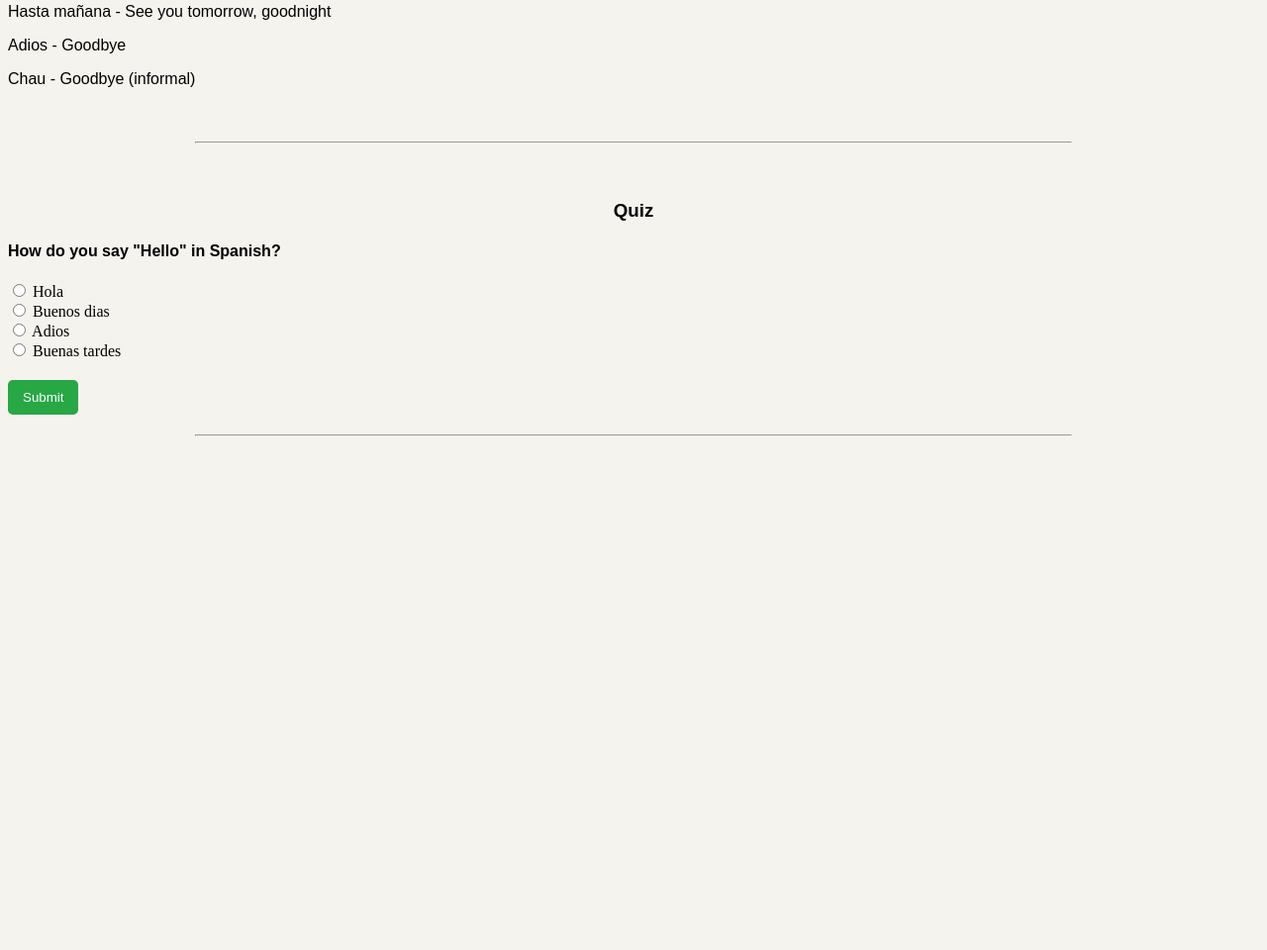
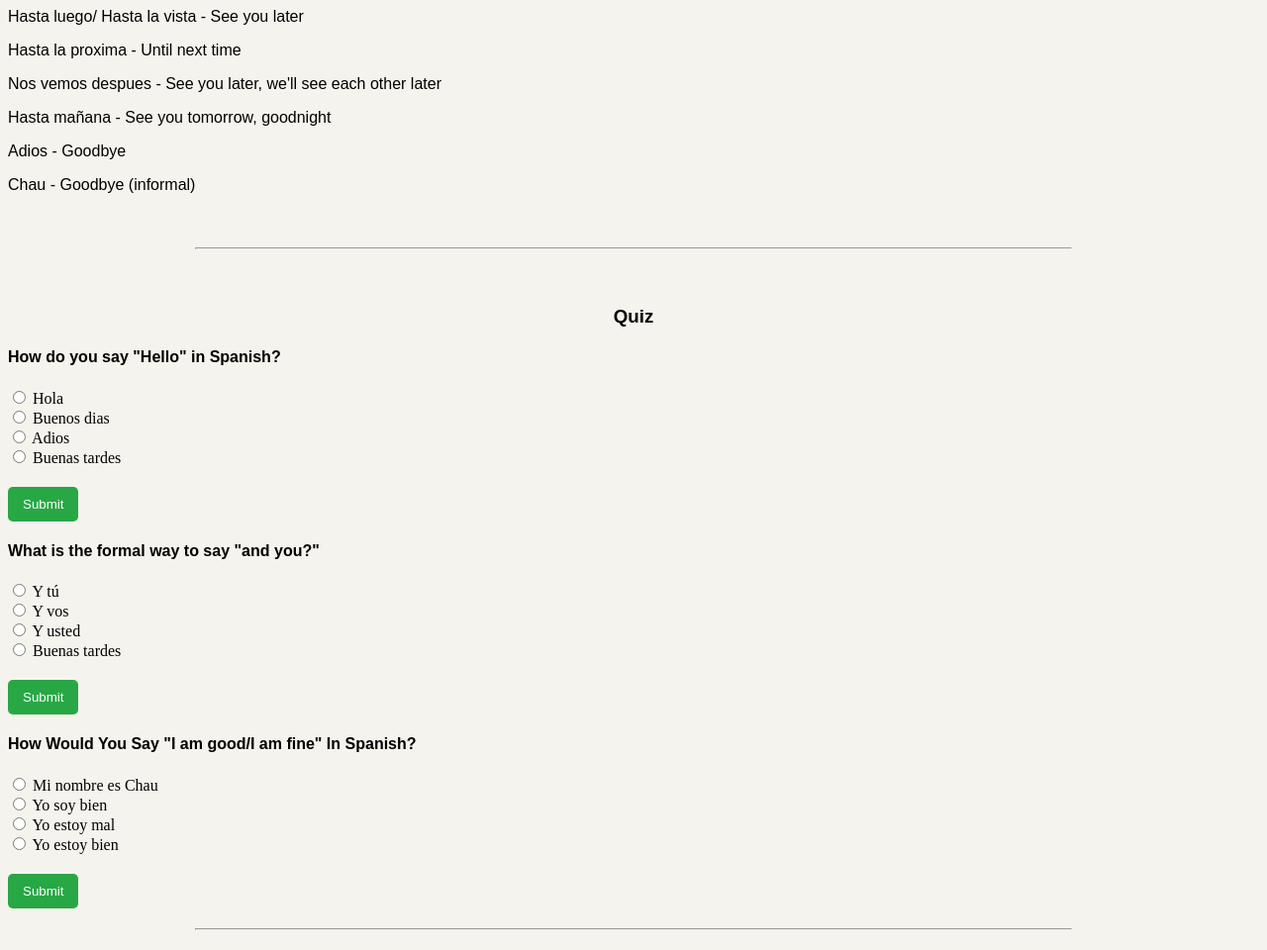
Before and after one commit to PandaLT100/swpsite, a plain HTML site: page lessonone.html in a window 1280 px wide. Shown: the part 3178-4138 px from the top of the page at 99% size. Before the commit the page ends 3639 px from the top, so only its background shows below. Drawn offline with Linux system fonts and the light colour scheme.

Commit message:
corrected typos
corrected typos in lesson and added if else statements to questions

```diff
--- a/lessonone.html
+++ b/lessonone.html
@@ -44,7 +44,8 @@
     <p><strong>Formal Speech</strong> - this form of speech is used when you want to address someone with you who is older than you, someone in higher rank than you (like a boss), or strangers. </p> </br>
     <p>There is also informal speech, which can be seen as more casual versions of normal words. An english example may be like saying “Sup” instead of “Hello”</p>
 <hr>
-    <h3>Greetings</h3>
+<br>
+    <h3>Greetings</h3> <br>
     <h4>Hello</h4>
     <p>Hola - Hello</p>
     <p>Buenos dias - Good morning</p>
@@ -67,10 +68,11 @@
     <p>Y tú? - And you?</p>
     <p>Y usted? - And you? (formal)</p>
     <br>
-    <h4>How Are you?</h4>
+    <h4>What Is Your Name?</h4>
     <p>¿Cómo te llamas? - What's your name?</p>
     <p>Me llamo___ - My name is___ (Lit. I am called…)</p>
     <p>Mi nombre es ___ - My name is ___ (Lit. I am called...)</p>
+    <p>Yo soy ___ - I am __<em>Your Name</em>__</p>
     <br>
     <h4>Please And Thank You</h4>
     <p>Por favor - Please</p>
@@ -87,7 +89,7 @@
     <p>A ti tambien - You too</p>
     <br>
     <h4>Goodbye</h4>
-    <p>Hasta luego/ hasta la vista - See you later</p>
+    <p>Hasta luego/ Hasta la vista - See you later</p>
     <p>Hasta la proxima - Until next time</p>
     <p>Nos vemos despues - See you later, we'll see each other later</p>
     <p>Hasta mañana - See you tomorrow, goodnight</p>
@@ -114,8 +116,40 @@
             <button type="button" onclick="checkAnswer()">Submit</button>
             <div id="resulta"></div>
         </form>
-
-
+        <h4>What is the formal way to say "and you?"</h4>
+    <form id="qtwo">
+            <label>
+                <input type="radio" name="answer" value="ytu"> Y tú
+            </label><br>
+            <label>
+                <input type="radio" name="answer" value="yvos"> Y vos
+            </label><br>
+            <label>
+                <input type="radio" name="answer" value="yusted"> Y usted
+            </label><br>
+            <label>
+                <input type="radio" name="answer" value="buenastardes"> Buenas tardes
+            </label><br>
+            <button type="button" onclick="checkAn()">Submit</button>
+            <div id="resultb"></div>
+        </form>
+        <h4>How Would You Say "I am good/I am fine" In Spanish?</h4>
+    <form id="qthree">
+            <label>
+                <input type="radio" name="answer" value="minombre"> Mi nombre es Chau
+            </label><br>
+            <label>
+                <input type="radio" name="answer" value="soybien"> Yo soy bien
+            </label><br>
+            <label>
+                <input type="radio" name="answer" value="toymal"> Yo estoy mal
+            </label><br>
+            <label>
+                <input type="radio" name="answer" value="estoybien"> Yo estoy bien
+            </label><br>
+            <button type="button" onclick="checkAns()">Submit</button>
+            <div id="resultc"></div>
+        </form>
 
 
 <hr>
--- a/script.js
+++ b/script.js
@@ -1,3 +1,5 @@
+//Lesson 1 Quiz//
+
 function checkAnswer() {
     let form = document.getElementById('qone');
     let userAnswer = form.answer.value;
@@ -9,3 +11,34 @@ if (userAnswer === correctAnswer) {
     document.getElementById('resulta').innerText = "Incorrect. Try again! :D"
 }
 }
+
+function checkAn() {
+    let formtwo = document.getElementById('qtwo');
+    let usAnswer = formtwo.answer.value;
+    let correctAn = 'yusted';
+
+    if (usAnswer === correctAn) {
+        document.getElementById('resultb').innerText = "Correct!"
+    } else {
+        document.getElementById('resultb').innerText = "Incorrect :(. Keep trying!"
+    }
+    }
+
+function checkAns() {
+    let formthree = document.getElementById('qthree');
+    let unan = formthree.answer.value;
+    let correct = 'estoybien';
+    let soy = 'soybien';
+    let mal = 'toymal';
+    let chau = 'minombre';
+
+    if (unan === correct) {
+        document.getElementById('resultc').innerText = "Correcto!"
+    } else if (unan === soy) {
+        document.getElementById('resultc').innerText = "So close!"
+    } else if (unan === mal) {
+        document.getElementById('resultc').innerText = "You good?"
+    } else if (unan === chau) {
+        document.getElementById('resultc').innerText = ">:("
+    }
+}
--- a/style.css
+++ b/style.css
@@ -126,7 +126,7 @@ button:hover {
     background-color: #218838;
 }
 
-#resulta {
+#resulta, #resultb, #resultc {
     margin-top: 20px;
     font-weight: bold;
 }
```
